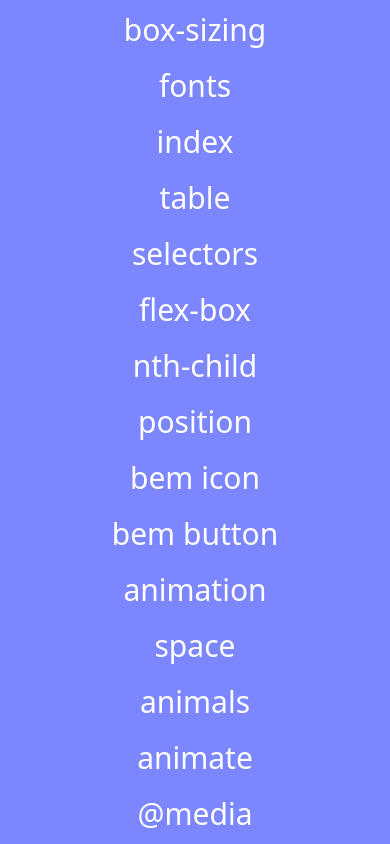
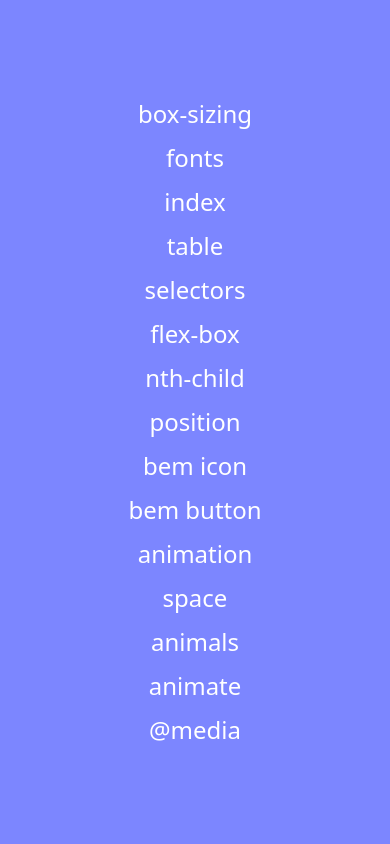
Before and after one commit to andrii-bondarenko-dev/dev-LemonSchool, a website built with Vite: page nav.html in a window 390 px wide. Built offline with nearby package versions, Linux system fonts and the light colour scheme.

Commit message:
feat: create nav mobile

```diff
--- a/nav.html
+++ b/nav.html
@@ -10,22 +10,22 @@
 </head>
 
 <body class="bg-indigo-400">
-  <nav class="page-nav flex flex-col justify-center items-center min-h-screen gap-y-5">
-    <a href="box-sizing.html" class="text-white text-3xl">box-sizing</a>
-    <a href="fonts.html" class="text-white text-3xl">fonts</a>
-    <a href="index.html" class="text-white text-3xl">index</a>
-    <a href="table.html" class="text-white text-3xl">table</a>
-    <a href="selectors.html" class="text-white text-3xl">selectors</a>
-    <a href="flex-box.html" class="text-white text-3xl">flex-box</a>
-    <a href="nth-child.html" class="text-white text-3xl">nth-child</a>
-    <a href="position.html" class="text-white text-3xl">position</a>
-    <a href="bem-icon.html" class="text-white text-3xl">bem icon</a>
-    <a href="bem-button.html" class="text-white text-3xl">bem button</a>
-    <a href="animation.html" class="text-white text-3xl">animation</a>
-    <a href="space.html" class="text-white text-3xl">space</a>
-    <a href="animals.html" class="text-white text-3xl">animals</a>
-    <a href="animate.html" class="text-white text-3xl">animate</a>
-    <a href="@media.html" class="text-white text-3xl">@media</a>
+  <nav class="page-nav flex flex-col justify-center items-center min-h-screen gap-y-3 md:gap-y-5">
+    <a href="box-sizing.html" class="text-white text-2xl md:text-3xl">box-sizing</a>
+    <a href="fonts.html" class="text-white text-2xl md:text-3xl">fonts</a>
+    <a href="index.html" class="text-white text-2xl md:text-3xl">index</a>
+    <a href="table.html" class="text-white text-2xl md:text-3xl">table</a>
+    <a href="selectors.html" class="text-white text-2xl md:text-3xl">selectors</a>
+    <a href="flex-box.html" class="text-white text-2xl md:text-3xl">flex-box</a>
+    <a href="nth-child.html" class="text-white text-2xl md:text-3xl">nth-child</a>
+    <a href="position.html" class="text-white text-2xl md:text-3xl">position</a>
+    <a href="bem-icon.html" class="text-white text-2xl md:text-3xl">bem icon</a>
+    <a href="bem-button.html" class="text-white text-2xl md:text-3xl">bem button</a>
+    <a href="animation.html" class="text-white text-2xl md:text-3xl">animation</a>
+    <a href="space.html" class="text-white text-2xl md:text-3xl">space</a>
+    <a href="animals.html" class="text-white text-2xl md:text-3xl">animals</a>
+    <a href="animate.html" class="text-white text-2xl md:text-3xl">animate</a>
+    <a href="@media.html" class="text-white text-2xl md:text-3xl">@media</a>
   </nav>
   <script type="module" src="/src/main.js"></script>
 </body>
```
